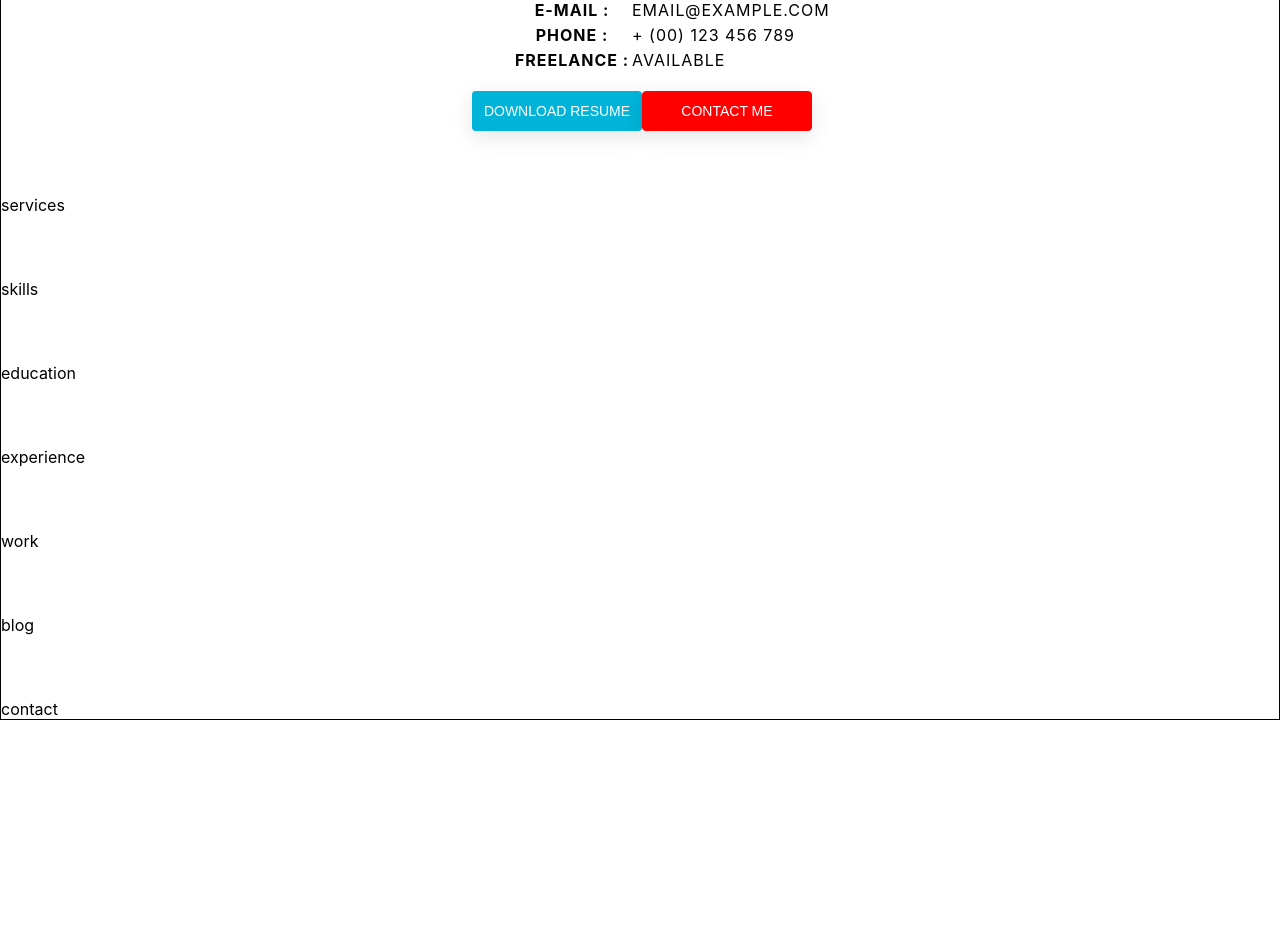
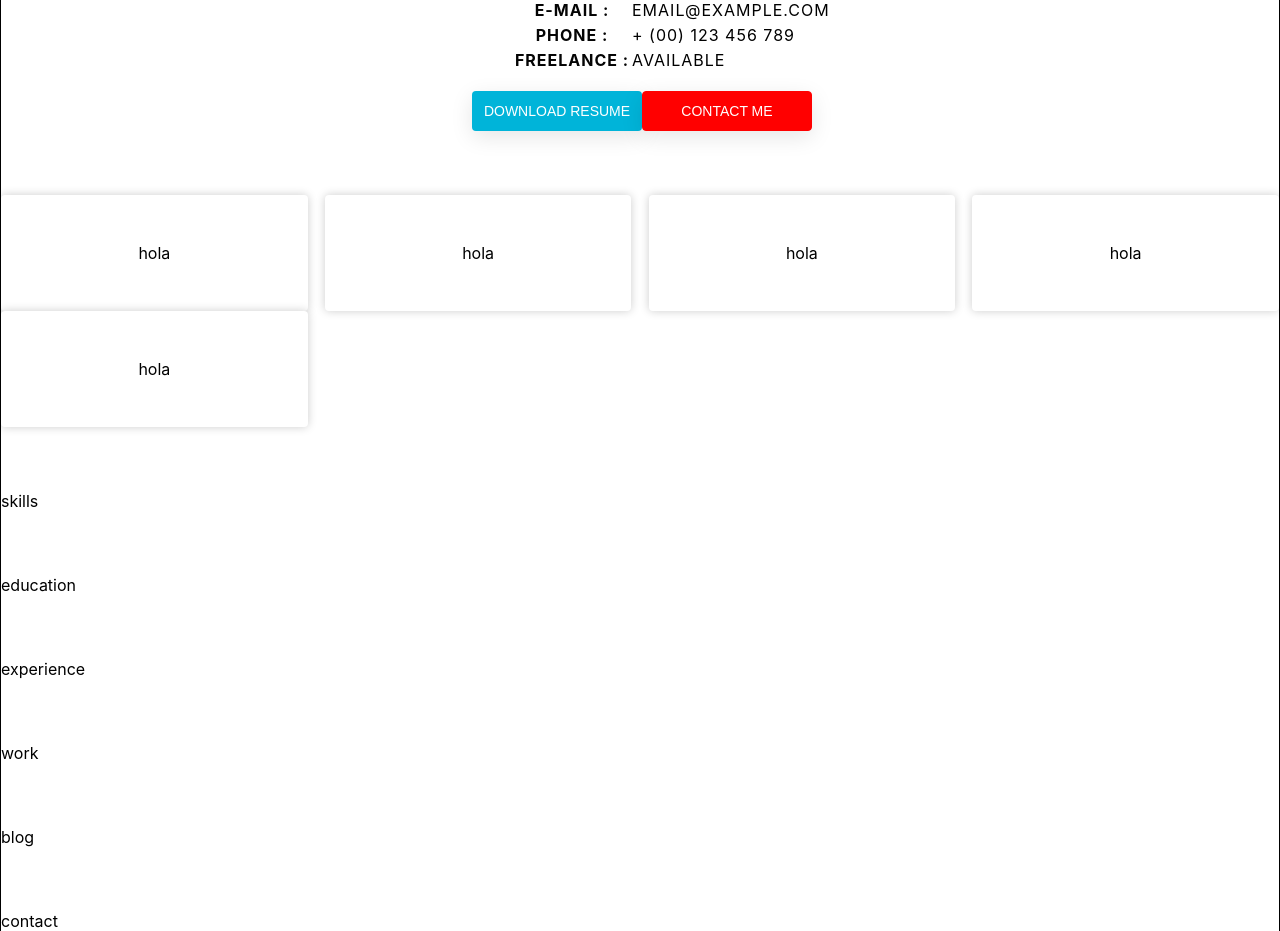
Before and after one commit to infiamit/portfolio-frontend, a React (Create React App) app: page / in a window 1280 px wide. Shown: the part 1060-1991 px from the top of the page. Before the commit the page ends 1780 px from the top, so only its background shows below. Built offline with nearby package versions, Linux system fonts and the light colour scheme.

Commit message:
cards with flex

```diff
--- /dev/null
+++ b/src/components/Card.tsx
@@ -0,0 +1,28 @@
+import React from 'react'
+import styled from 'styled-components'
+
+
+interface CardProps { maxCards: number, title: string, description: string }
+const StyledCard = styled.div`
+    background: #fff;
+    border-radius: 4px;
+    padding: 48px 0px;
+    box-shadow: 0px 0px 10px rgba(0, 0, 0, 0.2);
+    text-align: center;
+    transition: all 0.3s ease-in-out 0s;
+    -moz-transition: all 0.3s ease-in-out 0s;
+    -webkit-transition: all 0.3s ease-in-out 0s;
+    flex:  ${(props: CardProps) => 100 / props.maxCards > 25 ? `0 0 ${(100 / props.maxCards) - 1}%` : '0 0 24%'};
+`
+
+class Card extends React.Component<CardProps> {
+    render() {
+        const { ...props } = this.props
+        return <StyledCard  {...props} >
+
+            hola
+            </StyledCard>
+    }
+}
+
+export { Card }
--- a/src/components/index.ts
+++ b/src/components/index.ts
@@ -2,3 +2,4 @@ export * from './Sidebar'
 export * from './Carousel'
 export * from './Header'
 export * from './Button'
+export * from './Card'
--- a/src/pages/Home.tsx
+++ b/src/pages/Home.tsx
@@ -1,7 +1,7 @@
 import React, { Component } from 'react'
 import { Header } from '../components/index'
 import styled from 'styled-components'
-import { HomeSection, AboutMe } from '../sections/index'
+import { HomeSection, AboutMe, Services } from '../sections/index'
 
 const ContentWrapper = styled.div`
     border: 1px solid black;
@@ -30,7 +30,7 @@ class Home extends Component {
                         <AboutMe />
                     </SectionWrapper>
                     <SectionWrapper id="services">
-                        services
+                        <Services />
                     </SectionWrapper>
                     <SectionWrapper id="skills">
                         skills
--- /dev/null
+++ b/src/sections/Services.tsx
@@ -0,0 +1,25 @@
+import React from 'react'
+import { Card } from '../components'
+import styled from 'styled-components'
+
+const StyledCardWrapper = styled.div`
+
+    display: flex;
+    flex-wrap: wrap;
+    justify-content: space-between;
+`
+const data = [{ title: "web development", description: "a aa a a a  aa  a a a . a aakaka aka ak ak ak ak ak aka k" },
+{ title: "web development", description: "a aa a a a  aa  a a a . a aakaka aka ak ak ak ak ak aka k" },
+{ title: "web development", description: "a aa a a a  aa  a a a . a aakaka aka ak ak ak ak ak aka k" },
+{ title: "web development", description: "a aa a a a  aa  a a a . a aakaka aka ak ak ak ak ak aka k" },
+{ title: "web development", description: "a aa a a a  aa  a a a . a aakaka aka ak ak ak ak ak aka k" }]
+class Services extends React.Component {
+
+    render() {
+        return <StyledCardWrapper  >
+            {data.map(item => <Card title={item.title} description={item.description} maxCards={data.length} />)}
+        </StyledCardWrapper>
+    }
+}
+
+export { Services }
--- a/src/sections/index.tsx
+++ b/src/sections/index.tsx
@@ -1,2 +1,3 @@
 export * from './HomeSection'
 export * from './AboutMe'
+export * from './Services'
```
